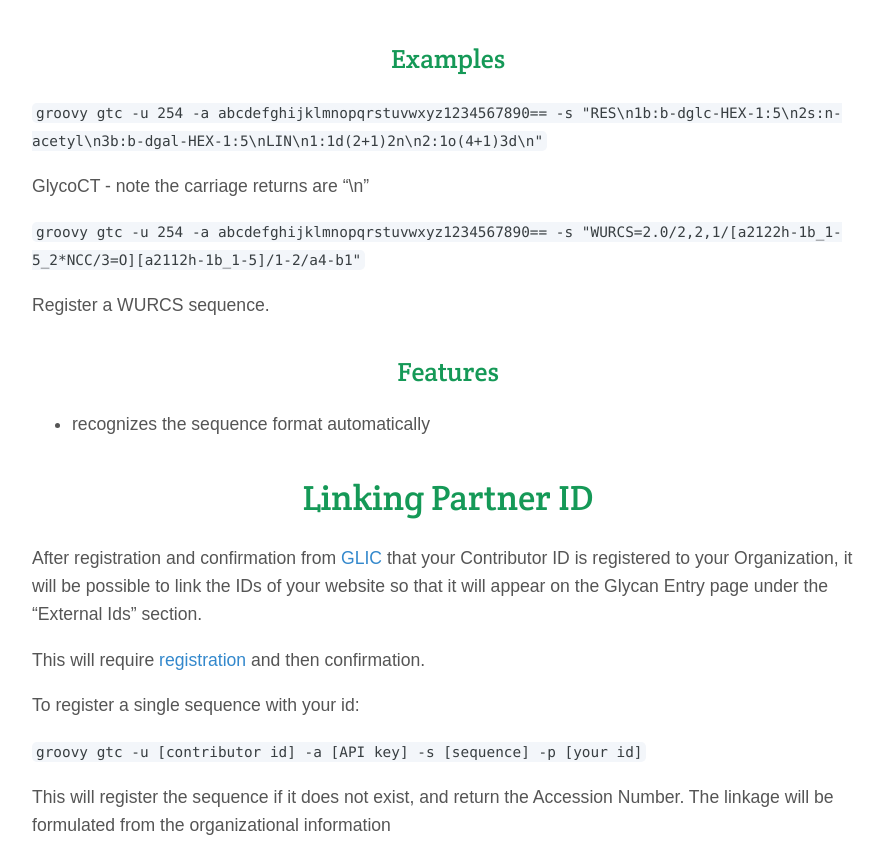
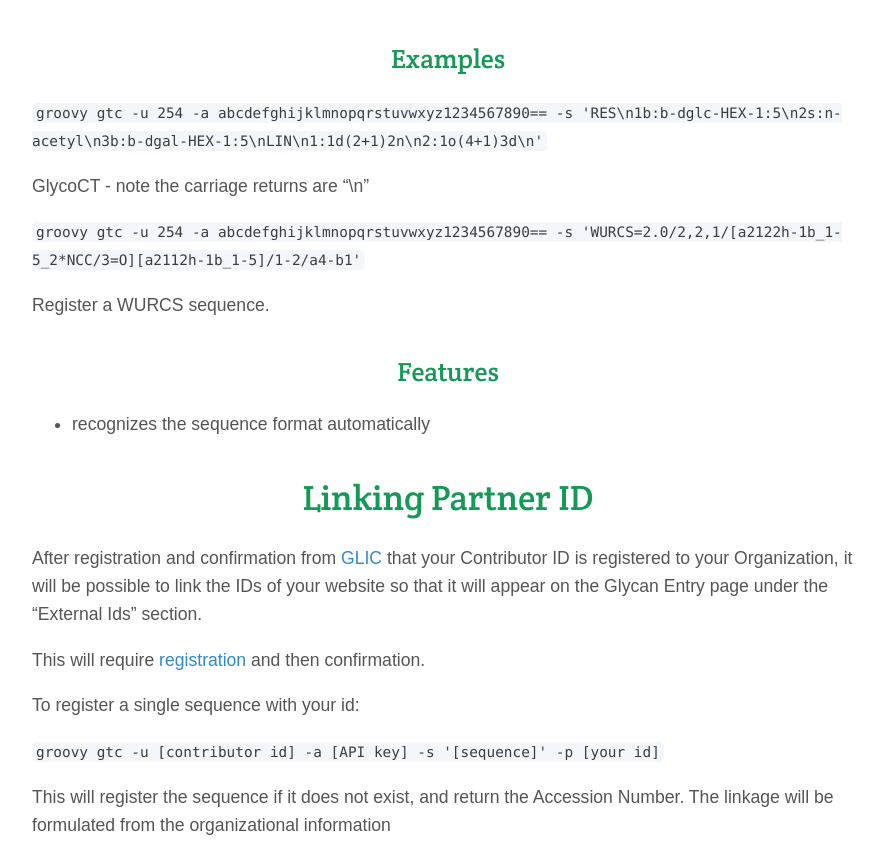
Before and after one commit to glytoucan/glytoucan, a Jekyll site: the page built from system/cli.md, in a window 1280 px wide and 1400 px high, scrolled down 3492 px. Shown: the part 155-1004 px from the top of the window, without its empty margins (192-1087 px from the left). Built offline with Jekyll 4.4.1, drawn with Linux system fonts in a browser that asks for light colours; nearby versions of some CDN libraries; some of the changed text lies outside the part shown.

Commit message:
Update cli.md

```diff
--- a/system/cli.md
+++ b/system/cli.md
@@ -45,7 +45,7 @@ The gtc command is the glytoucan command line interface.  This is actually a sim
 
 To register a single sequence:
 
-`groovy gtc -u [contributor id] -a [API key] -s [sequence]`
+`groovy gtc -u [contributor id] -a [API key] -s '[sequence]'`
 
 This will register the sequence if it does not exist, and return the Accession Number.
 
@@ -105,11 +105,11 @@ The first time this is run, groovy will download the dependencies required by th
 
 ## Examples
 
-`groovy gtc -u 254 -a abcdefghijklmnopqrstuvwxyz1234567890== -s "RES\n1b:b-dglc-HEX-1:5\n2s:n-acetyl\n3b:b-dgal-HEX-1:5\nLIN\n1:1d(2+1)2n\n2:1o(4+1)3d\n"`
+`groovy gtc -u 254 -a abcdefghijklmnopqrstuvwxyz1234567890== -s 'RES\n1b:b-dglc-HEX-1:5\n2s:n-acetyl\n3b:b-dgal-HEX-1:5\nLIN\n1:1d(2+1)2n\n2:1o(4+1)3d\n'`
 
 GlycoCT - note the carriage returns are "\n"
 
-`groovy gtc -u 254 -a abcdefghijklmnopqrstuvwxyz1234567890== -s "WURCS=2.0/2,2,1/[a2122h-1b_1-5_2*NCC/3=O][a2112h-1b_1-5]/1-2/a4-b1"`
+`groovy gtc -u 254 -a abcdefghijklmnopqrstuvwxyz1234567890== -s 'WURCS=2.0/2,2,1/[a2122h-1b_1-5_2*NCC/3=O][a2112h-1b_1-5]/1-2/a4-b1'`
 
 Register a WURCS sequence.
 
@@ -125,7 +125,7 @@ This will require [registration](http://code.glytoucan.org/partner/registration/
 
 To register a single sequence with your id:
 
-`groovy gtc -u [contributor id] -a [API key] -s [sequence] -p [your id]`
+`groovy gtc -u [contributor id] -a [API key] -s '[sequence]' -p [your id]`
 
 This will register the sequence if it does not exist, and return the Accession Number.  The linkage will be formulated from the organizational information
 
```
Also changed, not shown: other parts of system/cli.md (+9 -2 lines).
